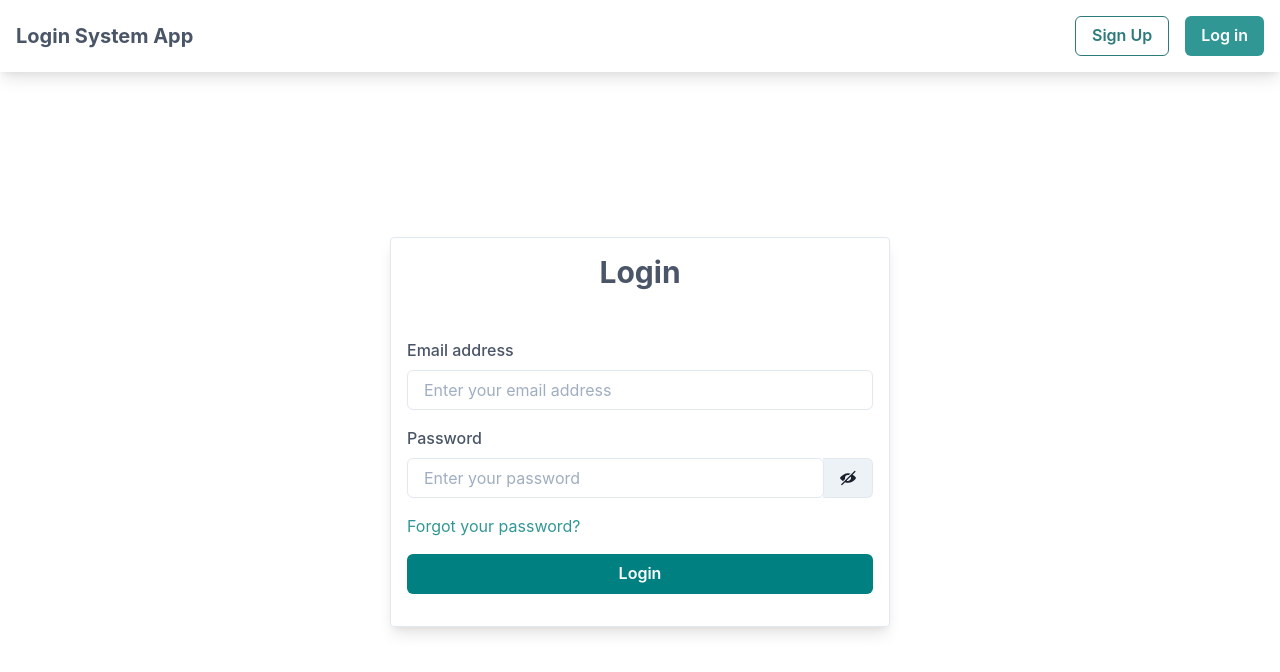
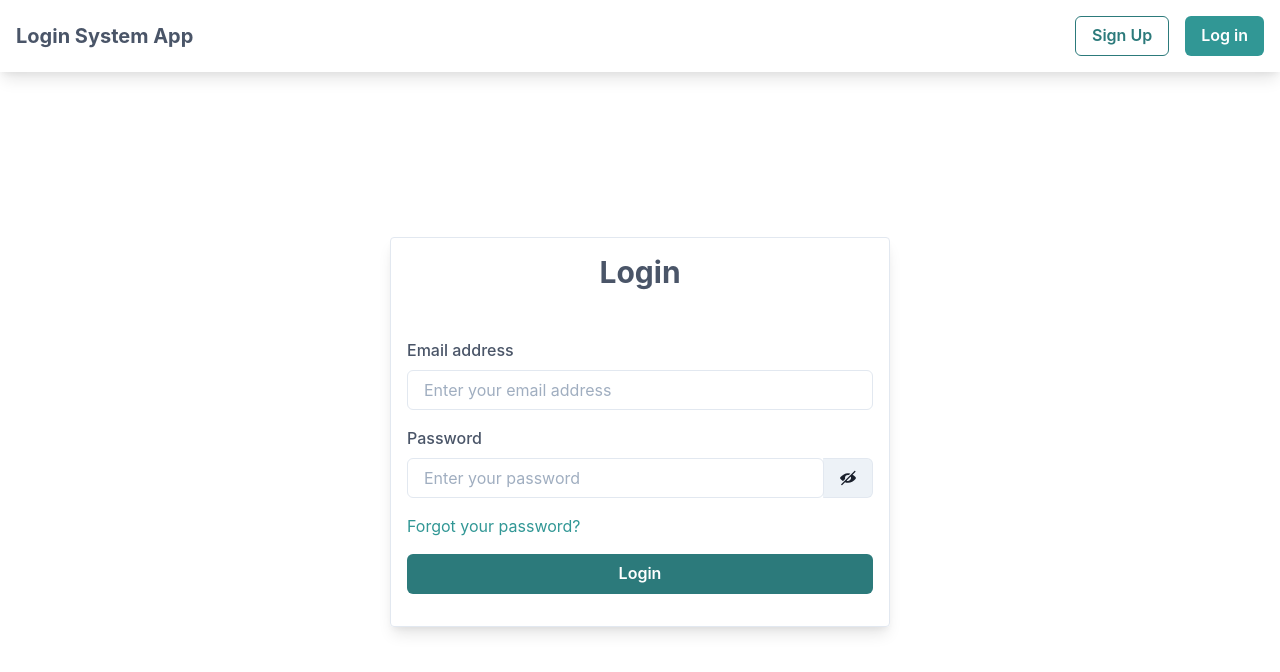
Before and after one commit to albertoor/login-system-react-express-mysql, a React (Create React App) app in the folder frontend/: page /login in a window 1280 px wide. Shown: the top 672 px of the page. Built offline with nearby package versions, Linux system fonts and the light colour scheme.

Commit message:
generate token

```diff
--- a/frontend/src/components/Login.jsx
+++ b/frontend/src/components/Login.jsx
@@ -37,6 +37,7 @@ const Login = () => {
           setUserDoesExist("")
           setWrongCredentials("")
           setIsSubmitting(!isSubmitting)
+          localStorage.setItem("token", res.data.token)
           setTimeout(() => {
             navigate("/")
           }, 2000)
@@ -99,10 +100,11 @@ const Login = () => {
               type='submit'
               isLoading={isSubmitting}
               loadingText='Checking Credentials'
-              backgroundColor="teal"
+              backgroundColor="teal.600"
               color="white"
               width='full'
               mt={4}
+              _hover={{ backgroundColor: "teal.400" }}
             >
               Login
             </Button>
--- a/frontend/src/components/Register.jsx
+++ b/frontend/src/components/Register.jsx
@@ -105,10 +105,11 @@ const Register = () => {
                     type='submit'
                     isLoading={isSubmitting}
                     loadingText='Submitting'
-                    backgroundColor="teal"
+                    backgroundColor="teal.600"
                     color="white"
                     width='full'
                     mt={4}
+                    _hover={{ backgroundColor: "teal.400" }}
                   >
                     Register
                   </Button>
```
